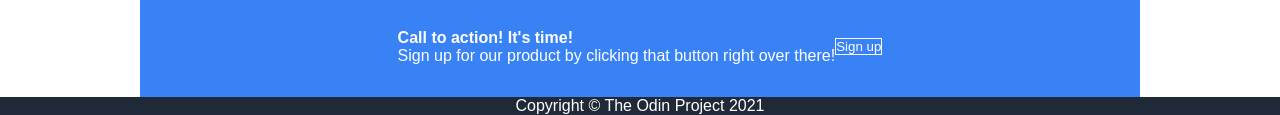
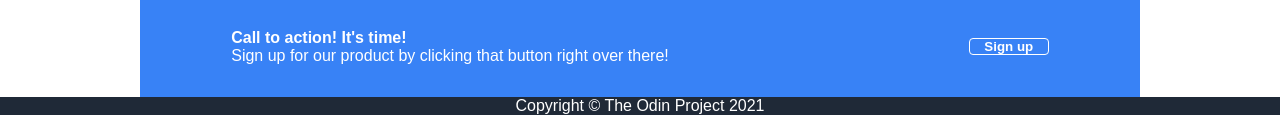
Before and after one commit to Johnson274/landing-page, a plain HTML site: page index.html in a window 1280 px wide. Shown: the part 865-980 px from the top of the page. Drawn offline with Linux system fonts and the light colour scheme.

Commit message:
Edit bt-2 button's width, border radius, margin left and font weight

```diff
--- a/style.css
+++ b/style.css
@@ -95,7 +95,11 @@ h1 {font-size: 36px;
 
  .bt-2 {background-color: #3882F6;
         color: white;
-       border: 1px solid white}
+       border: 1px solid white;
+       width: 80px;
+       border-radius: 4px;
+       margin-left: 300px;
+       font-weight: bold;}
 
 .footer {background-color: #1F2937;
          color: white;
```
